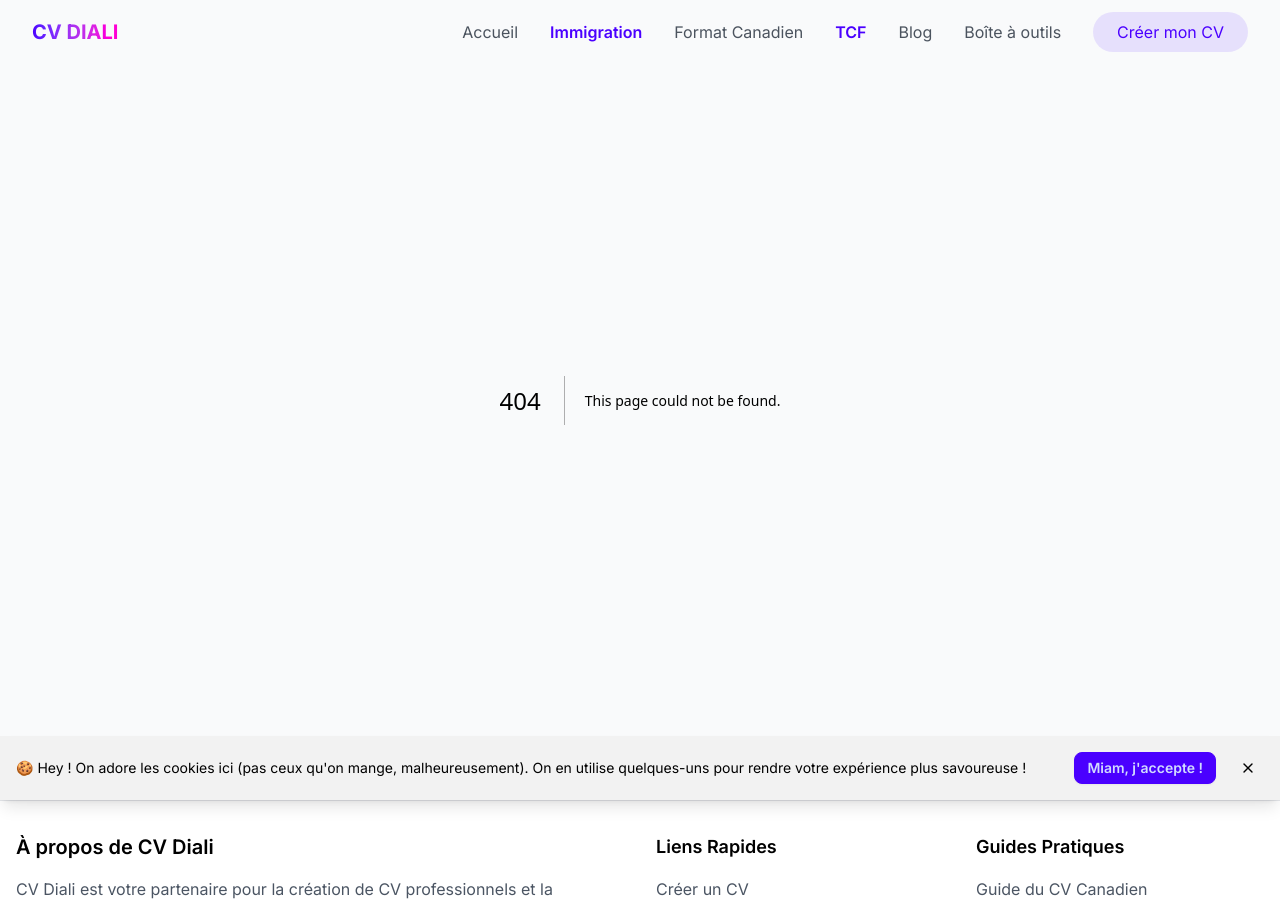
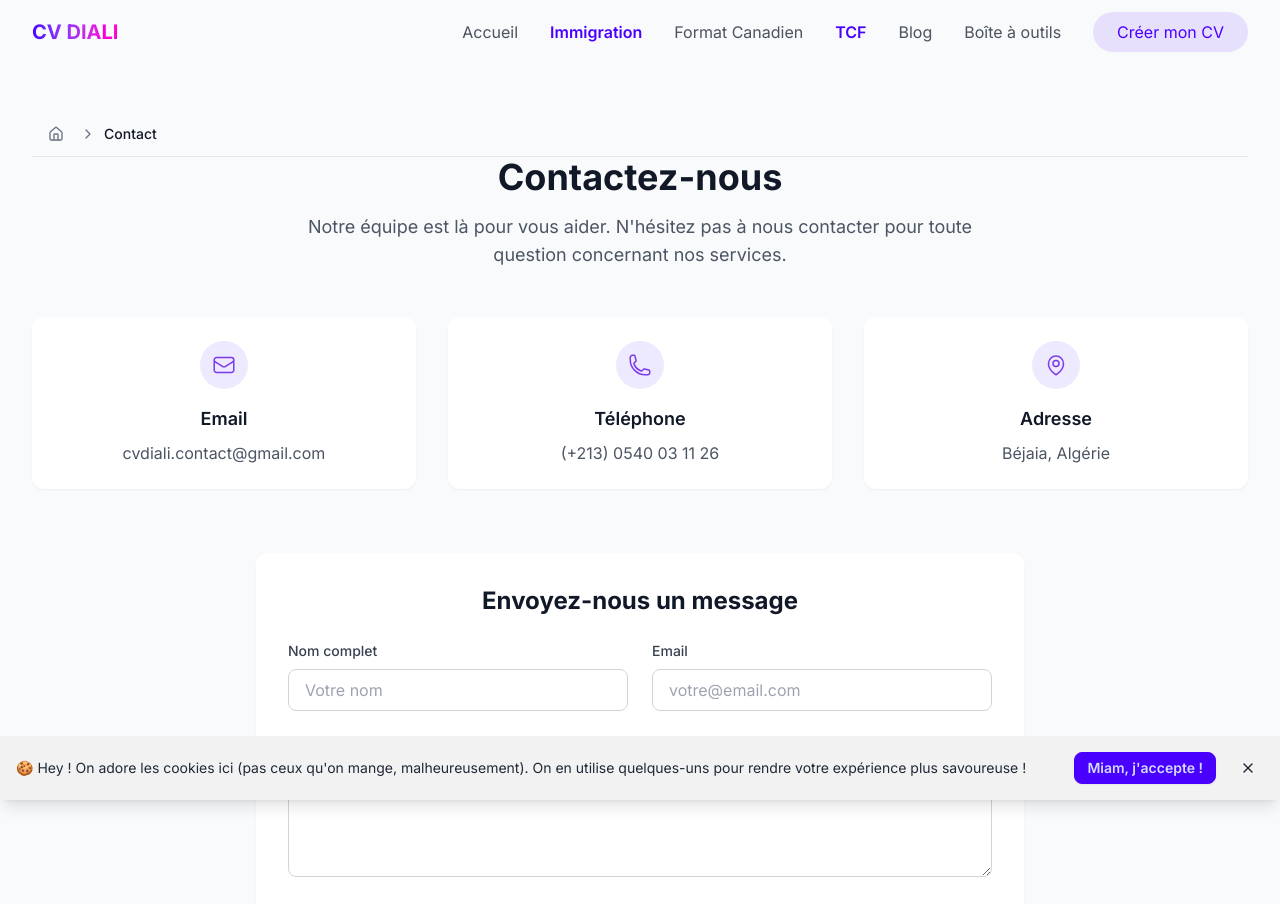
Before and after one commit to Malmeu/cvbuilder-main, a Next.js app: page /contact in a window 1280 px wide. Before the commit this address had no page. Shown: the top 904 px of the page. Built offline with nearby package versions, Linux system fonts and the light colour scheme; a web font is replaced by a local one.

Commit message:
ajout de la page contact

```diff
--- /dev/null
+++ b/app/contact/layout.tsx
@@ -0,0 +1,14 @@
+import type { Metadata } from 'next';
+
+export const metadata: Metadata = {
+  title: 'Contact - CV Diali',
+  description: 'Contactez-nous pour toute question concernant nos services de création de CV et d\'accompagnement professionnel.',
+};
+
+export default function ContactLayout({
+  children,
+}: {
+  children: React.ReactNode;
+}) {
+  return children;
+}
--- /dev/null
+++ b/app/contact/page.tsx
@@ -0,0 +1,223 @@
+'use client';
+
+import { motion } from 'framer-motion';
+import { Breadcrumbs } from '../components/Breadcrumbs';
+import { EnvelopeIcon, PhoneIcon, MapPinIcon } from '@heroicons/react/24/outline';
+import { useState, FormEvent } from 'react';
+import emailjs from '@emailjs/browser';
+
+// Configuration EmailJS
+emailjs.init("yH4zvsKc755StyHmP"); // À remplacer par votre clé publique EmailJS
+
+interface FormData {
+  name: string;
+  email: string;
+  message: string;
+}
+
+const contactInfo = [
+  {
+    icon: EnvelopeIcon,
+    title: 'Email',
+    value: 'cvdiali.contact@gmail.com',
+    link: 'mailto:cvdiali.contact@gmail.com',
+    delay: 0.1
+  },
+  {
+    icon: PhoneIcon,
+    title: 'Téléphone',
+    value: '(+213) 0540 03 11 26',
+    link: 'tel:+2130540031126',
+    delay: 0.2
+  },
+  {
+    icon: MapPinIcon,
+    title: 'Adresse',
+    value: 'Béjaia, Algérie',
+    link: 'https://maps.google.com/?q=Béjaia,Algérie',
+    delay: 0.3
+  }
+];
+
+export default function ContactPage() {
+  const [formData, setFormData] = useState<FormData>({
+    name: '',
+    email: '',
+    message: ''
+  });
+  const [isSubmitting, setIsSubmitting] = useState(false);
+  const [submitStatus, setSubmitStatus] = useState<'idle' | 'success' | 'error'>('idle');
+
+  const handleChange = (e: React.ChangeEvent<HTMLInputElement | HTMLTextAreaElement>) => {
+    const { name, value } = e.target;
+    setFormData(prev => ({
+      ...prev,
+      [name]: value
+    }));
+  };
+
+  const handleSubmit = async (e: FormEvent) => {
+    e.preventDefault();
+    setIsSubmitting(true);
+    setSubmitStatus('idle');
+
+    try {
+      await emailjs.send(
+        'service_zmzh45f', // À remplacer par votre Service ID
+        'template_1g0gq9p', // À remplacer par votre Template ID
+        {
+          from_name: formData.name,
+          from_email: formData.email,
+          message: formData.message,
+          to_email: 'cvdiali.contact@gmail.com'
+        }
+      );
+
+      setSubmitStatus('success');
+      setFormData({ name: '', email: '', message: '' });
+    } catch (error) {
+      console.error('Erreur lors de l\'envoi:', error);
+      setSubmitStatus('error');
+    } finally {
+      setIsSubmitting(false);
+    }
+  };
+
+  return (
+    <div className="min-h-screen bg-gray-50">
+      <div className="max-w-7xl mx-auto px-4 sm:px-6 lg:px-8 py-12">
+        <Breadcrumbs />
+
+        <motion.div
+          initial={{ opacity: 0, y: 20 }}
+          animate={{ opacity: 1, y: 0 }}
+          transition={{ duration: 0.5 }}
+          className="text-center mb-12"
+        >
+          <h1 className="text-4xl font-bold text-gray-900 mb-4">
+            Contactez-nous
+          </h1>
+          <p className="text-lg text-gray-600 max-w-2xl mx-auto">
+            Notre équipe est là pour vous aider. N'hésitez pas à nous contacter pour toute question concernant nos services.
+          </p>
+        </motion.div>
+
+        <div className="grid md:grid-cols-3 gap-8 mb-16">
+          {contactInfo.map((info, index) => {
+            const Icon = info.icon;
+            return (
+              <motion.a
+                key={info.title}
+                href={info.link}
+                target="_blank"
+                rel="noopener noreferrer"
+                initial={{ opacity: 0, y: 20 }}
+                animate={{ opacity: 1, y: 0 }}
+                transition={{ duration: 0.5, delay: info.delay }}
+                whileHover={{ scale: 1.03 }}
+                whileTap={{ scale: 0.98 }}
+                className="bg-white rounded-xl shadow-sm hover:shadow-md transition-all p-6 flex flex-col items-center text-center group"
+              >
+                <div className="w-12 h-12 bg-violet-100 rounded-full flex items-center justify-center mb-4 group-hover:bg-violet-200 transition-colors">
+                  <Icon className="w-6 h-6 text-violet-600" />
+                </div>
+                <h3 className="text-lg font-semibold text-gray-900 mb-2">
+                  {info.title}
+                </h3>
+                <p className="text-gray-600">
+                  {info.value}
+                </p>
+              </motion.a>
+            );
+          })}
+        </div>
+
+        <motion.div
+          initial={{ opacity: 0, y: 20 }}
+          animate={{ opacity: 1, y: 0 }}
+          transition={{ duration: 0.5, delay: 0.4 }}
+          className="bg-white rounded-xl shadow-sm p-8 max-w-3xl mx-auto"
+        >
+          <h2 className="text-2xl font-bold text-gray-900 mb-6 text-center">
+            Envoyez-nous un message
+          </h2>
+          <form onSubmit={handleSubmit} className="space-y-6">
+            <div className="grid md:grid-cols-2 gap-6">
+              <div>
+                <label htmlFor="name" className="block text-sm font-medium text-gray-700 mb-2">
+                  Nom complet
+                </label>
+                <input
+                  type="text"
+                  id="name"
+                  name="name"
+                  value={formData.name}
+                  onChange={handleChange}
+                  required
+                  className="w-full px-4 py-2 border border-gray-300 rounded-lg focus:ring-2 focus:ring-violet-500 focus:border-transparent transition-all"
+                  placeholder="Votre nom"
+                />
+              </div>
+              <div>
+                <label htmlFor="email" className="block text-sm font-medium text-gray-700 mb-2">
+                  Email
+                </label>
+                <input
+                  type="email"
+                  id="email"
+                  name="email"
+                  value={formData.email}
+                  onChange={handleChange}
+                  required
+                  className="w-full px-4 py-2 border border-gray-300 rounded-lg focus:ring-2 focus:ring-violet-500 focus:border-transparent transition-all"
+                  placeholder="votre@email.com"
+                />
+              </div>
+            </div>
+            <div>
+              <label htmlFor="message" className="block text-sm font-medium text-gray-700 mb-2">
+                Message
+              </label>
+              <textarea
+                id="message"
+                name="message"
+                value={formData.message}
+                onChange={handleChange}
+                required
+                rows={4}
+                className="w-full px-4 py-2 border border-gray-300 rounded-lg focus:ring-2 focus:ring-violet-500 focus:border-transparent transition-all"
+                placeholder="Votre message..."
+              />
+            </div>
+
+            {submitStatus === 'success' && (
+              <div className="p-4 bg-green-50 text-green-700 rounded-lg">
+                Message envoyé avec succès ! Nous vous répondrons dans les plus brefs délais.
+              </div>
+            )}
+
+            {submitStatus === 'error' && (
+              <div className="p-4 bg-red-50 text-red-700 rounded-lg">
+                Une erreur est survenue lors de l'envoi. Veuillez réessayer.
+              </div>
+            )}
+
+            <motion.button
+              type="submit"
+              disabled={isSubmitting}
+              whileHover={{ scale: 1.02 }}
+              whileTap={{ scale: 0.98 }}
+              className={`w-full font-medium py-3 rounded-lg transition-colors ${
+                isSubmitting
+                  ? 'bg-gray-400 cursor-not-allowed'
+                  : 'bg-violet-600 hover:bg-violet-700 text-white'
+              }`}
+            >
+              {isSubmitting ? 'Envoi en cours...' : 'Envoyer le message'}
+            </motion.button>
+          </form>
+        </motion.div>
+      </div>
+    </div>
+  );
+}
--- a/package.json
+++ b/package.json
@@ -10,7 +10,9 @@
     "generate-audio": "ts-node --project scripts/tsconfig.json scripts/generate-audio.ts"
   },
   "dependencies": {
+    "@emailjs/browser": "^4.4.1",
     "@google-cloud/text-to-speech": "^5.8.0",
+    "@heroicons/react": "^2.2.0",
     "@hookform/resolvers": "^3.10.0",
     "@radix-ui/react-alert-dialog": "^1.1.4",
     "@radix-ui/react-dialog": "^1.1.4",
@@ -47,6 +49,7 @@
     "react": "^18.2.0",
     "react-dom": "^18.2.0",
     "react-hook-form": "^7.54.2",
+    "react-icons": "^5.4.0",
     "react-markdown": "^9.0.3",
     "react-to-print": "^3.0.4",
     "remark-gfm": "^4.0.0",
```
Also changed, not shown: 1 other file (tests, documents, lock files or other folders).
